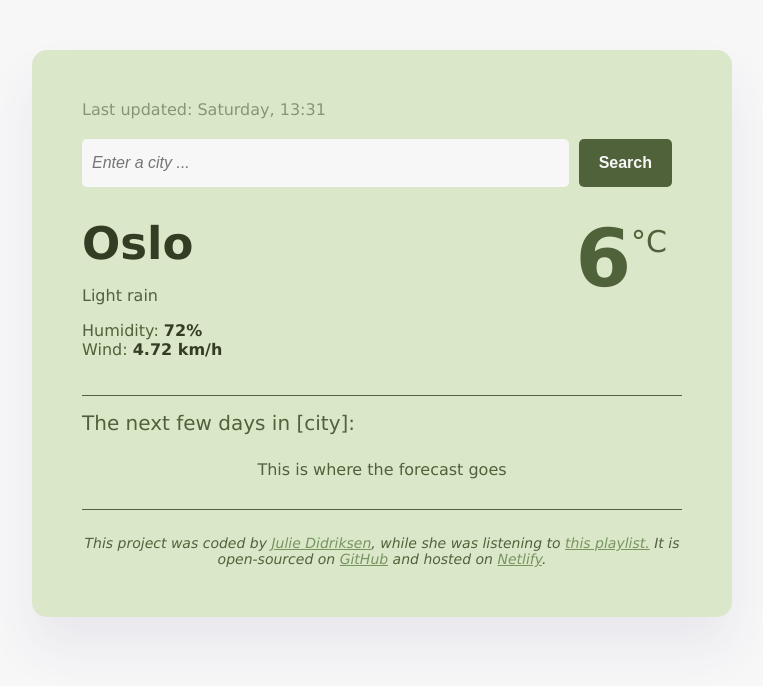
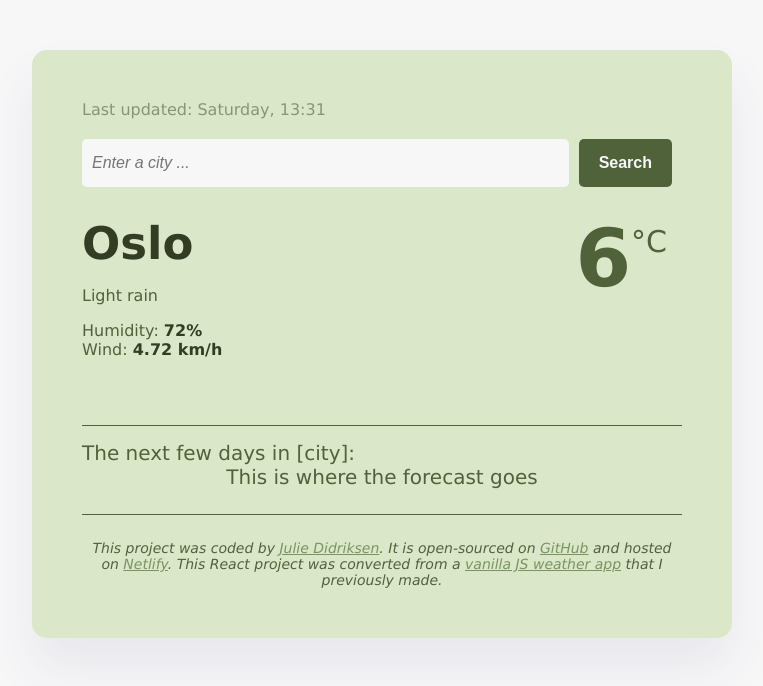
Before and after one commit to jkdcode/react-weather-app, a React (Create React App) app: page / in a window 1280 px wide. Shown: the top 686 px of the page, without its empty margins (258-1021 px from the left). Built offline with nearby package versions, Linux system fonts and the light colour scheme.

Commit message:
Adjusted the structure (split each section into separate js files)

```diff
--- a/src/App.css
+++ b/src/App.css
@@ -16,7 +16,7 @@ main {
   padding: 30px 0;
 }
 
-.weatherApp {
+.App {
   background-color: var(--app-background-color);
   color: var(--primary-color);
   box-shadow: 0 30px 50px rgba(65, 50, 100, 0.08);
--- a/src/App.js
+++ b/src/App.js
@@ -1,13 +1,17 @@
+import Search from "./Search";
 import Weather from "./Weather";
+import Forecast from "./Forecast";
+import Footer from "./Footer";
 
 import "./App.css";
 
 function App() {
   return (
     <div className="App">
-      <header className="App-header">
-        <Weather />
-      </header>
+      <Search />
+      <Weather />
+      <Forecast />
+      <Footer />
     </div>
   );
 }
--- /dev/null
+++ b/src/Footer.js
@@ -0,0 +1,44 @@
+import React from "react";
+import "./App.css";
+
+export default function Footer() {
+  return (
+    <div className="Footer">
+      <footer>
+        {"This project was coded by "}
+        <a
+          href="https://julie-makes-stuff.netlify.app/"
+          target="_blank"
+          rel="noreferrer"
+        >
+          Julie Didriksen
+        </a>
+        . It is open-sourced on{" "}
+        <a
+          href="https://github.com/jkdcode/react-weather-app"
+          target="_blank"
+          rel="noreferrer"
+        >
+          GitHub
+        </a>{" "}
+        and hosted on{" "}
+        <a
+          href="https://greenweatherapp.netlify.app/"
+          target="_blank"
+          rel="noreferrer"
+        >
+          Netlify
+        </a>
+        . This React project was converted from a{" "}
+        <a
+          href="https://julies-weather-app.netlify.app/"
+          target="_blank"
+          rel="noreferrer"
+        >
+          vanilla JS weather app
+        </a>{" "}
+        that I previously made.
+      </footer>
+    </div>
+  );
+}
--- /dev/null
+++ b/src/Forecast.js
@@ -0,0 +1,11 @@
+import React from "react";
+import "./App.css";
+
+export default function Forecast() {
+  return (
+    <div className="weatherForecastHeading">
+      <div>The next few days in [city]:</div>
+      <div className="weatherForecast">This is where the forecast goes</div>
+    </div>
+  );
+}
--- /dev/null
+++ b/src/Search.js
@@ -0,0 +1,23 @@
+import React from "react";
+import "./App.css";
+
+export default function Header() {
+  return (
+    <div className="weatherApp">
+      <div className="Header">
+        <header>
+          <p className="dayAndTime">{"Last updated: Saturday, 13:31"}</p>
+          <form className="searchForm">
+            <input
+              type="search"
+              placeholder="Enter a city ..."
+              required
+              className="searchFormInput"
+            />
+            <input type="submit" value="Search" className="searchFormButton" />
+          </form>
+        </header>
+      </div>
+    </div>
+  );
+}
--- a/src/Weather.js
+++ b/src/Weather.js
@@ -6,20 +6,6 @@ import "./Weather.css";
 export default function Search() {
   return (
     <div className="weatherApp">
-      <div className="Header">
-        <header>
-          <p className="dayAndTime">{"Last updated: Saturday, 13:31"}</p>
-          <form className="searchForm">
-            <input
-              type="search"
-              placeholder="Enter a city ..."
-              required
-              className="searchFormInput"
-            />
-            <input type="submit" value="Search" className="searchFormButton" />
-          </form>
-        </header>
-      </div>
       <div className="Main">
         <main>
           <div className="weatherAppData">
@@ -39,48 +25,7 @@ export default function Search() {
               </div>
             </div>
           </div>
-          <div className="weatherForecastHeading">
-            The next few days in [city]:
-          </div>
-          <div className="weatherForecast">This is where the forecast goes</div>
         </main>
-      </div>
-      <div className="Footer">
-        <footer>
-          {"This project was coded by "}
-          <a
-            href="https://julie-makes-stuff.netlify.app/"
-            target="_blank"
-            rel="noreferrer"
-          >
-            Julie Didriksen
-          </a>
-          {", while she was listening to "}
-          <a
-            href="https://open.spotify.com/playlist/37i9dQZF1EIfEadw4iTGUl?si=de7d6ec8451d4322"
-            target="_blank"
-            rel="noreferrer"
-          >
-            this playlist.
-          </a>{" "}
-          It is open-sourced on{" "}
-          <a
-            href="https://github.com/jkdcode/react-weather-app"
-            target="_blank"
-            rel="noreferrer"
-          >
-            GitHub
-          </a>{" "}
-          and hosted on{" "}
-          <a
-            href="https://greenweatherapp.netlify.app/"
-            target="_blank"
-            rel="noreferrer"
-          >
-            Netlify
-          </a>
-          .
-        </footer>
       </div>
     </div>
   );
```
